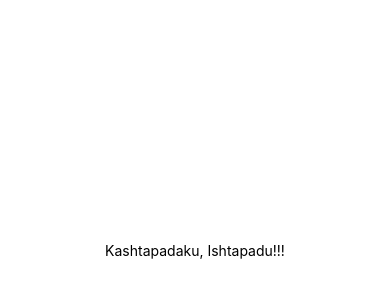
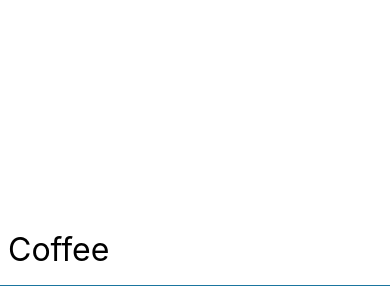
Before and after one commit to saisudhir14/taskly, a React Native app: screen / in a window 390 px wide. Shown: the part 172-472 px from the top of the page. Built offline with nearby package versions, Linux system fonts and the light colour scheme.

Commit message:
added styling

```diff
--- a/App.tsx
+++ b/App.tsx
@@ -1,20 +1,29 @@
 import { StatusBar } from "expo-status-bar";
-import { StyleSheet, Text, View } from "react-native";
+import { StyleSheet, Text, View, } from "react-native";
 
 export default function App() {
   return (
     <View style={styles.container}>
-      <Text>Kashtapadaku, Ishtapadu!!!</Text>
+      <View style = {{
+        borderBottomWidth:1,
+        borderBottomColor:"#1a759f",
+        paddingHorizontal:8,
+        paddingVertical:16
+      }}>
+      <Text style = {{fontSize: 32, fontWeight:"400"}}>Coffee</Text>
+      </View>
       <StatusBar style="auto" />
     </View>
   );
 }
 
+
+//Styles object
 const styles = StyleSheet.create({
   container: {
     flex: 1,
     backgroundColor: "#fff",
-    alignItems: "center",
+    //alignItems: "center",
     justifyContent: "center",
   },
 });
```
Also changed, not shown: theme.ts (added, +12 -0 lines), 1 other file (tests, documents, lock files or other folders).
